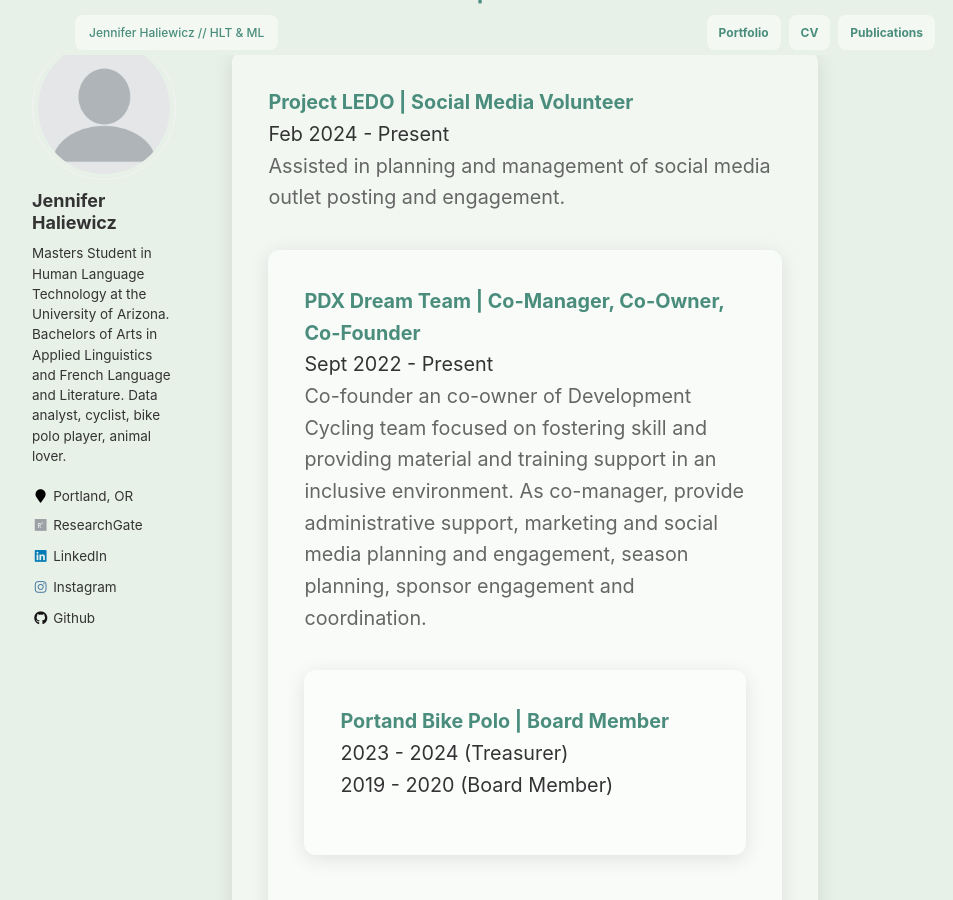
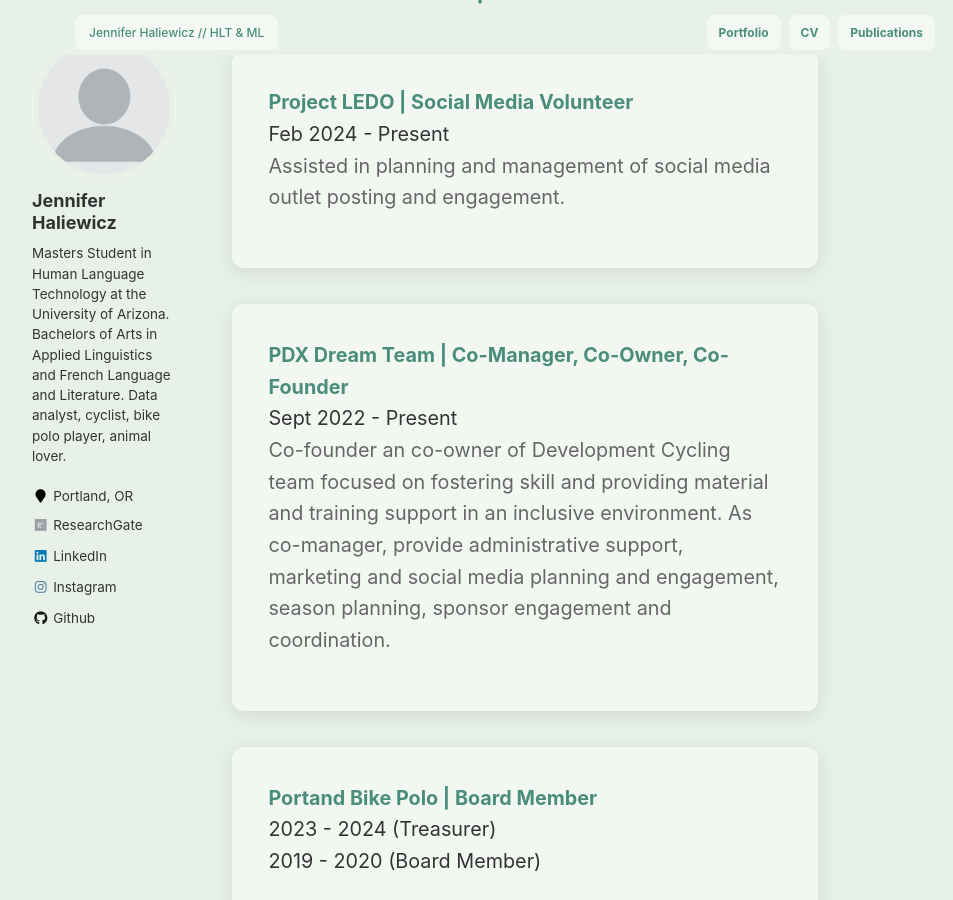
Before and after one commit to rofljen/HLTProfessionalSite, a Jekyll site: the page built from _pages/cv.html, in a window 1280 px wide and 900 px high, scrolled down 4721 px. Shown: the whole window, without its empty margins (135-1088 px from the left). Built offline with Jekyll 4.4.1, drawn with Linux system fonts in a browser that asks for light colours.

Commit message:
Update cv.html
fix service divs

```diff
--- a/_pages/cv.html
+++ b/_pages/cv.html
@@ -230,18 +230,20 @@
             <div class="service-description">
                 Assisted in planning and management of social media outlet posting and engagement.
             </div>
+        </div>
              <div class="service-item">
             <div class="company-name">PDX Dream Team | Co-Manager, Co-Owner, Co-Founder</div>
             <div class="date">Sept 2022 - Present</div>
             <div class="service-description">
             Co-founder an co-owner of Development Cycling team focused on fostering skill and providing material and training support in an inclusive environment. As co-manager, provide administrative support, marketing and social media planning and engagement, season planning, sponsor engagement and coordination.
             </div>
+             </div>
             <div class="service-item">
             <div class="company-name">Portand Bike Polo | Board Member</div>
             <div class="date">2023 - 2024 (Treasurer)</div>
             <div class="date">2019 - 2020 (Board Member)</div>
             <div class="service-description">
-            </div>
+            </div></div>
     </section>
 
 </body>
```
